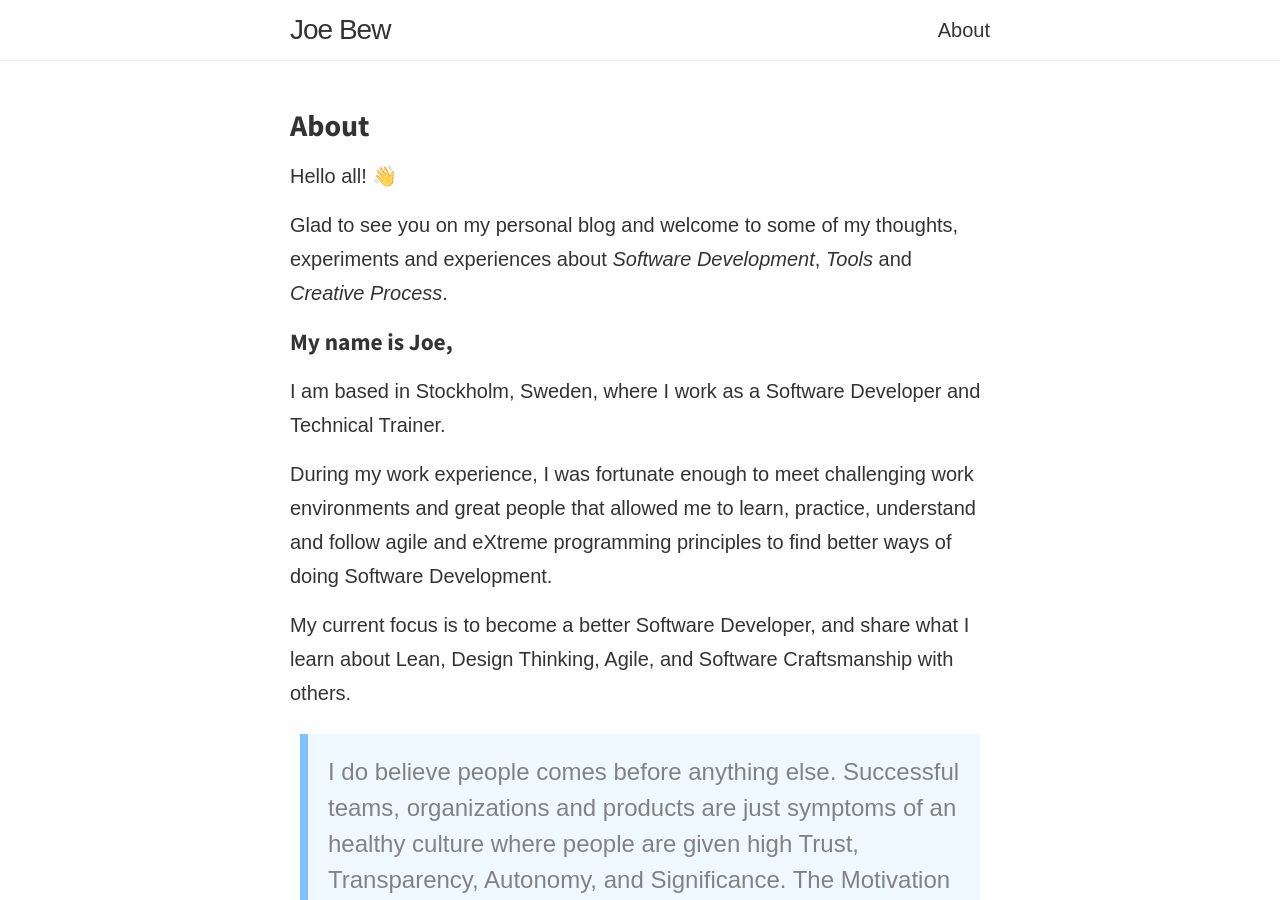
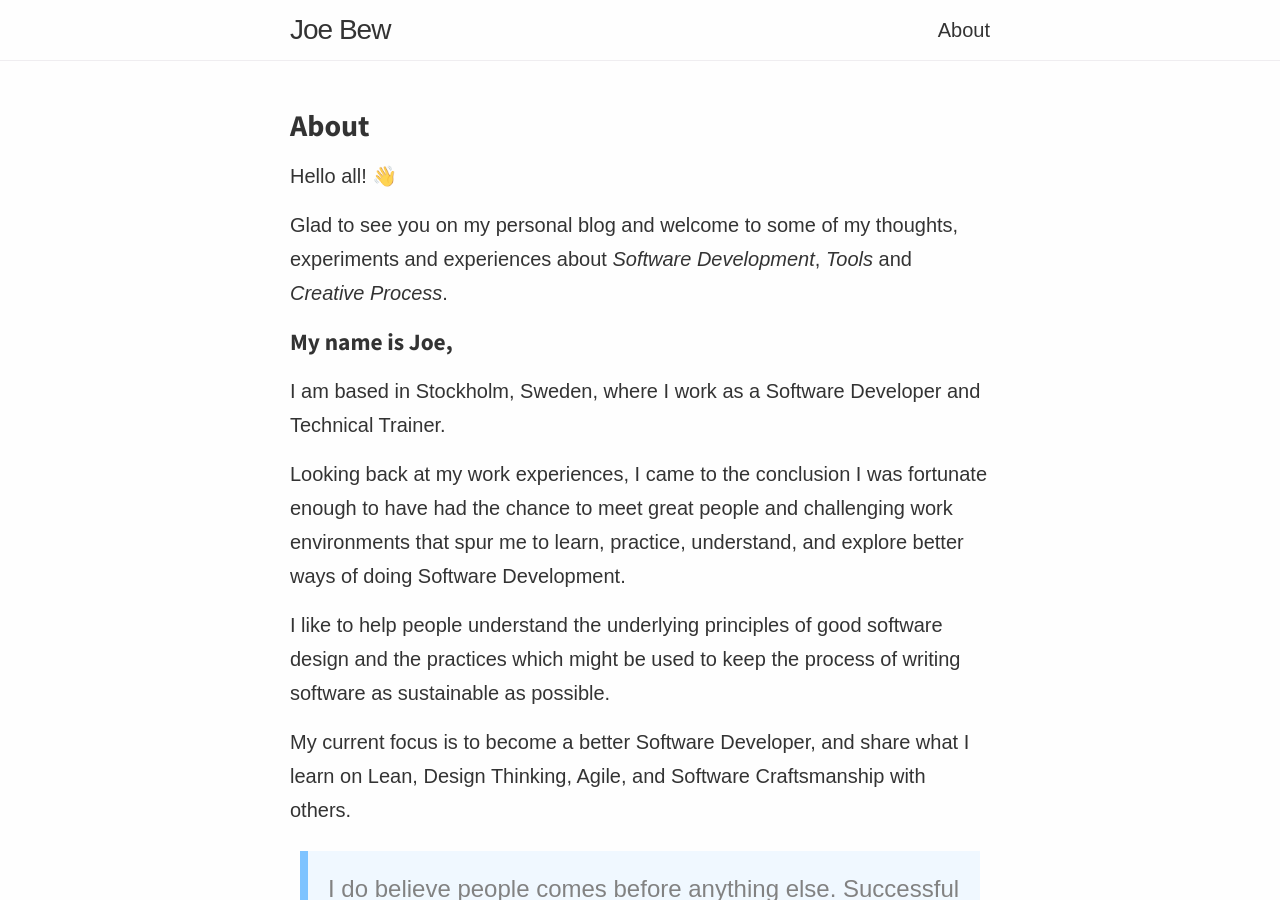
Before and after one commit to joebew42/joebew42.github.io, a Jekyll site: the page built from about.md, in a window 1280 px wide and 900 px high. Built offline with Jekyll 4.4.1, drawn with Linux system fonts in a browser that asks for light colours; some web fonts are replaced.

Commit message:
update the about page

```diff
--- a/about.md
+++ b/about.md
@@ -12,9 +12,11 @@ Glad to see you on my personal blog and welcome to some of my thoughts, experime
 
 I am based in Stockholm, Sweden, where I work as a Software Developer and Technical Trainer.
 
-During my work experience, I was fortunate enough to meet challenging work environments and great people that allowed me to learn, practice, understand and follow agile and eXtreme programming principles to find better ways of doing Software Development.
+Looking back at my work experiences, I came to the conclusion I was fortunate enough to have had the chance to meet great people and challenging work environments that spur me to learn, practice, understand, and explore better ways of doing Software Development.
 
-My current focus is to become a better Software Developer, and share what I learn about Lean, Design Thinking, Agile, and Software Craftsmanship with others.
+I like to help people understand the underlying principles of good software design and the practices which might be used to keep the process of writing software as sustainable as possible.
+
+My current focus is to become a better Software Developer, and share what I learn on Lean, Design Thinking, Agile, and Software Craftsmanship with others.
 
 > I do believe people comes before anything else. Successful teams, organizations and products are just symptoms of an healthy culture where people are given high Trust, Transparency, Autonomy, and Significance. The Motivation will follow.
 
```
